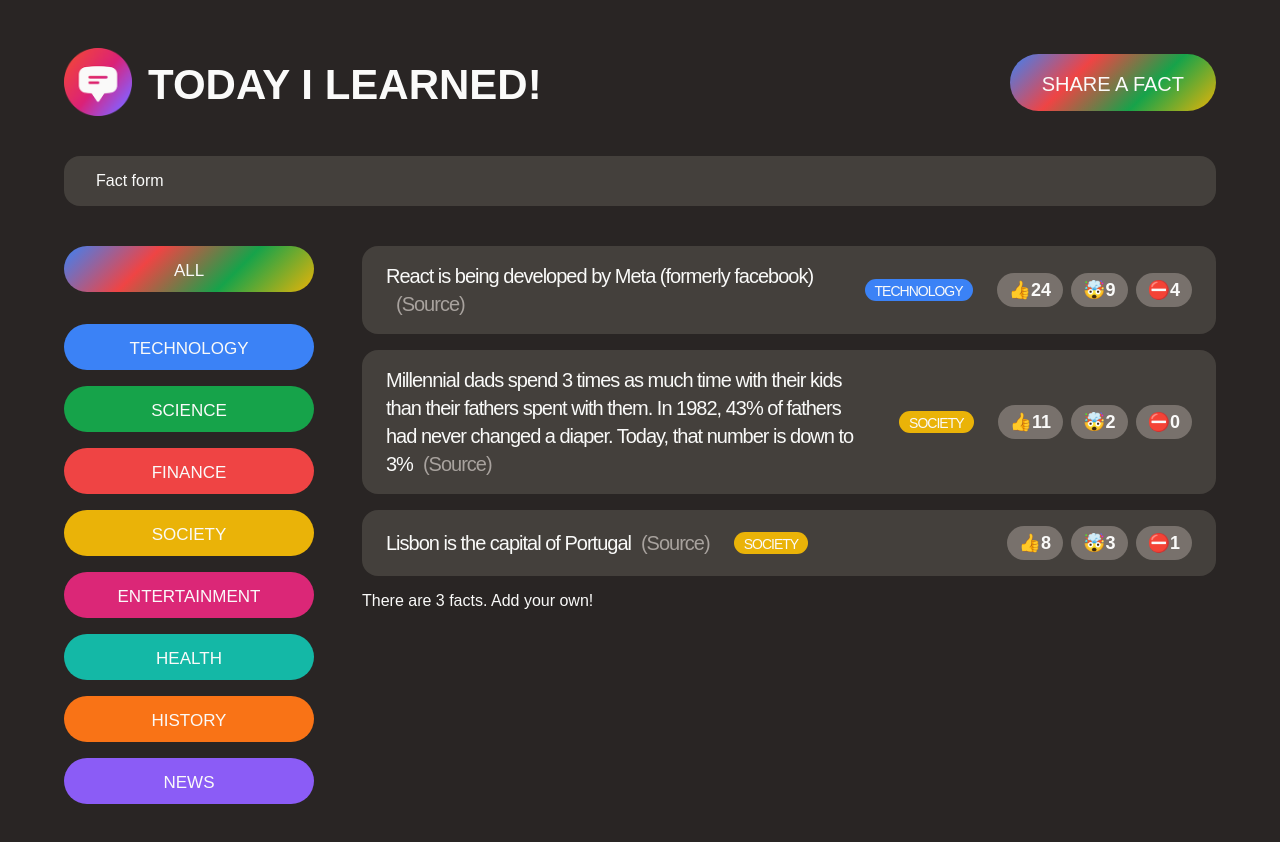
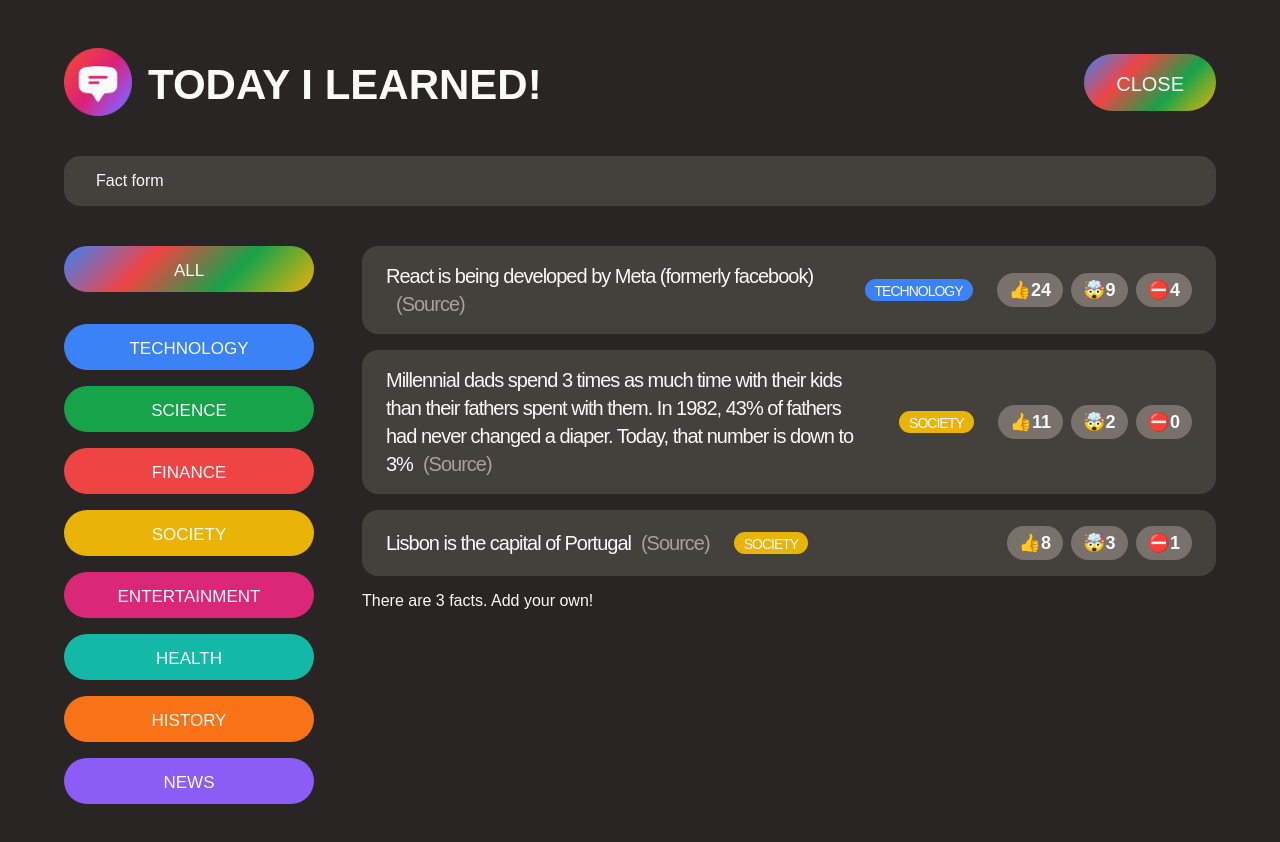
Before and after one commit to Philippe35507/Today-I-Learned, a React (Vite) app: page / in a window 1280 px wide. Shown: the top 842 px of the page. Built offline with nearby package versions, Linux system fonts and the light colour scheme; the HTML template or start-up script is replaced by a standard one; a web font is replaced by a local one.

Commit message:
Creating the Header Component

```diff
--- a/src/App.jsx
+++ b/src/App.jsx
@@ -52,33 +52,36 @@ const initialFacts = [
 */
 
 function App() {
-  // 1.Define state variable
   const [showForm, setShowForm] = useState(true);
 
-  const appTitle = "Today I Learned!";
   return (
     <>
-      {/* HEADER */}
-      <header className="header">
-        <div className="logo">
-          <img src="logo.png" alt="Today I leaned logo" />
-          <h1>{appTitle}</h1>
-        </div>
-        <button
-          className="btn btn-large btn-open"
-          // 2.Update state variable
-          onClick={() => setShowForm((show) => !show)}
-        >
-          Share a fact
-        </button>
-      </header>
-      {/* 2.Use state variable  */}
+      <Header showForm={showForm} setShowForm={setShowForm} />
+
       {showForm ? <NewFactForm /> : null}
       <main className="main">
         <CategoryFilter />
         <FactList />
       </main>
     </>
+  );
+}
+
+function Header({ showForm, setShowForm }) {
+  const appTitle = "Today I Learned!";
+  return (
+    <header className="header">
+      <div className="logo">
+        <img src="logo.png" alt="Today I leaned logo" />
+        <h1>{appTitle}</h1>
+      </div>
+      <button
+        className="btn btn-large btn-open"
+        onClick={() => setShowForm((show) => !show)}
+      >
+        {showForm ? "Close" : "Share a fact"}
+      </button>
+    </header>
   );
 }
 
```
